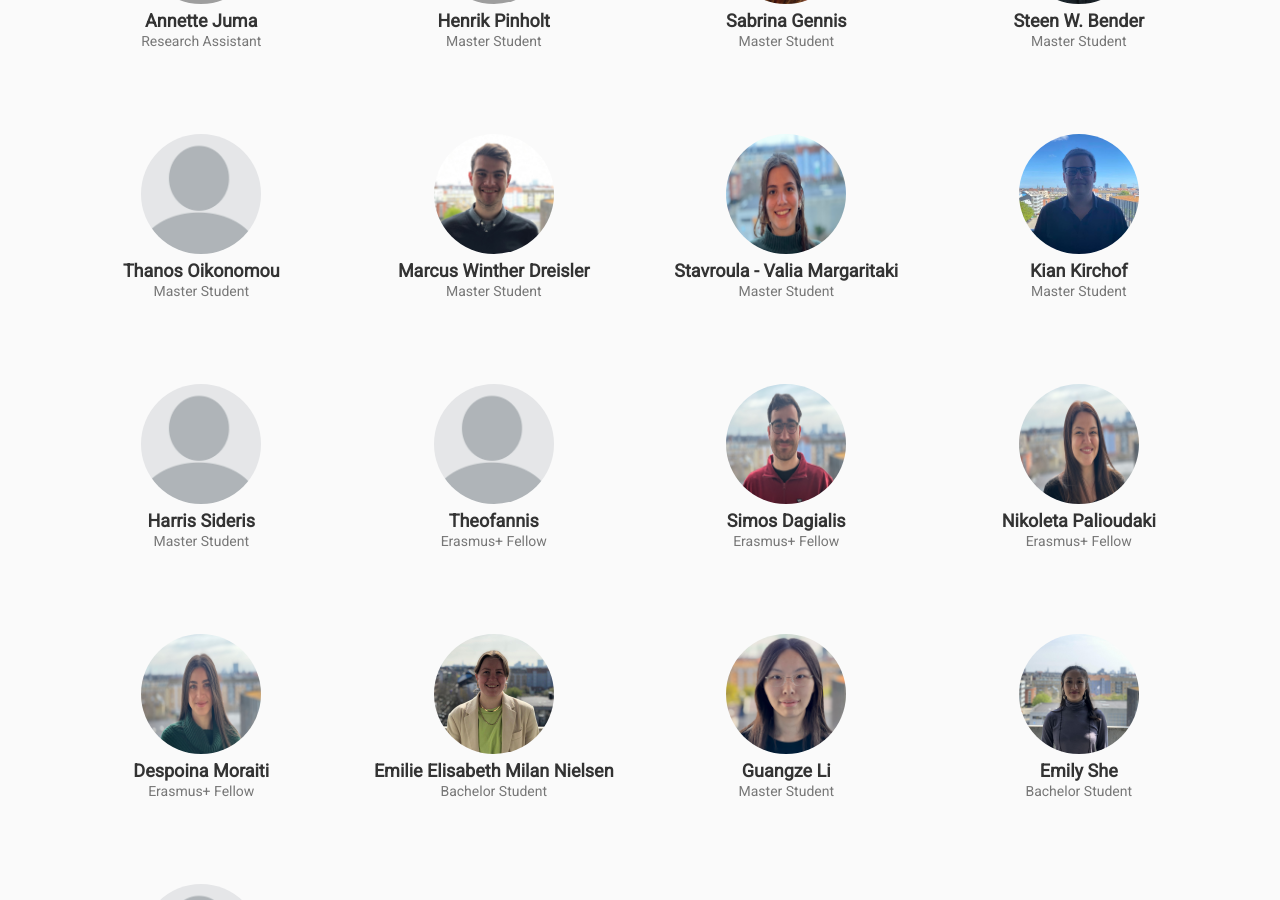
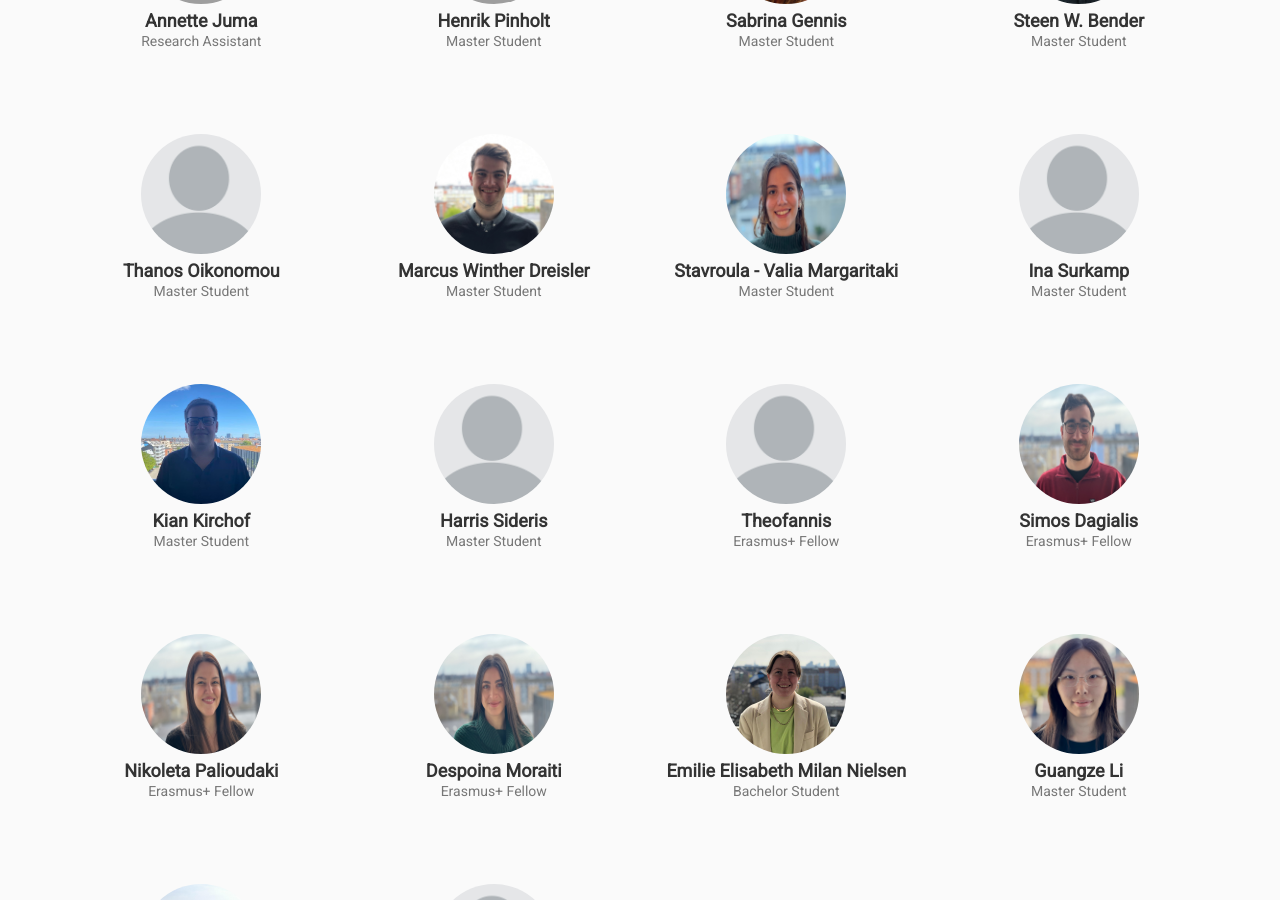
Before and after one commit to hatzakislab/hatzakislab.github.io, a Jekyll site: the page built from index.md, in a window 1280 px wide and 900 px high, scrolled down 2735 px. Built offline with Jekyll 4.4.1, drawn with Linux system fonts in a browser that asks for light colours; some web fonts are replaced; comment, search, counter and statistics services are not loaded.

Commit message:
added person

```diff
--- a/_data/team.yml
+++ b/_data/team.yml
@@ -149,6 +149,11 @@
   desc: Master Student
   blank: true
 
+- name: Ina Surkamp
+  img: /newfigure.jpg
+  desc: Master Student
+  blank: true
+
 - name: Kian Kirchof
   img: /kian-kirchoff1.jpg
   desc: Master Student
```
